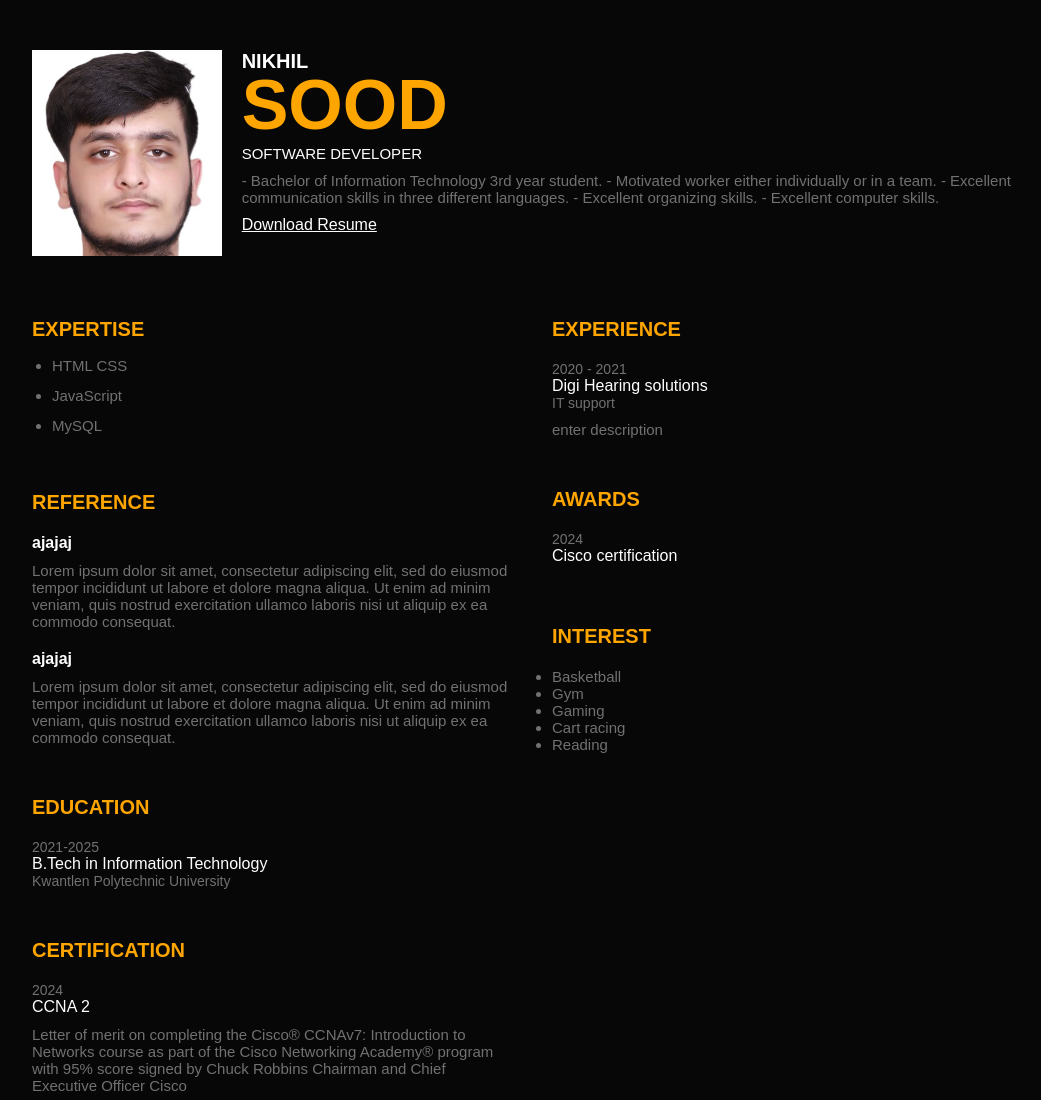
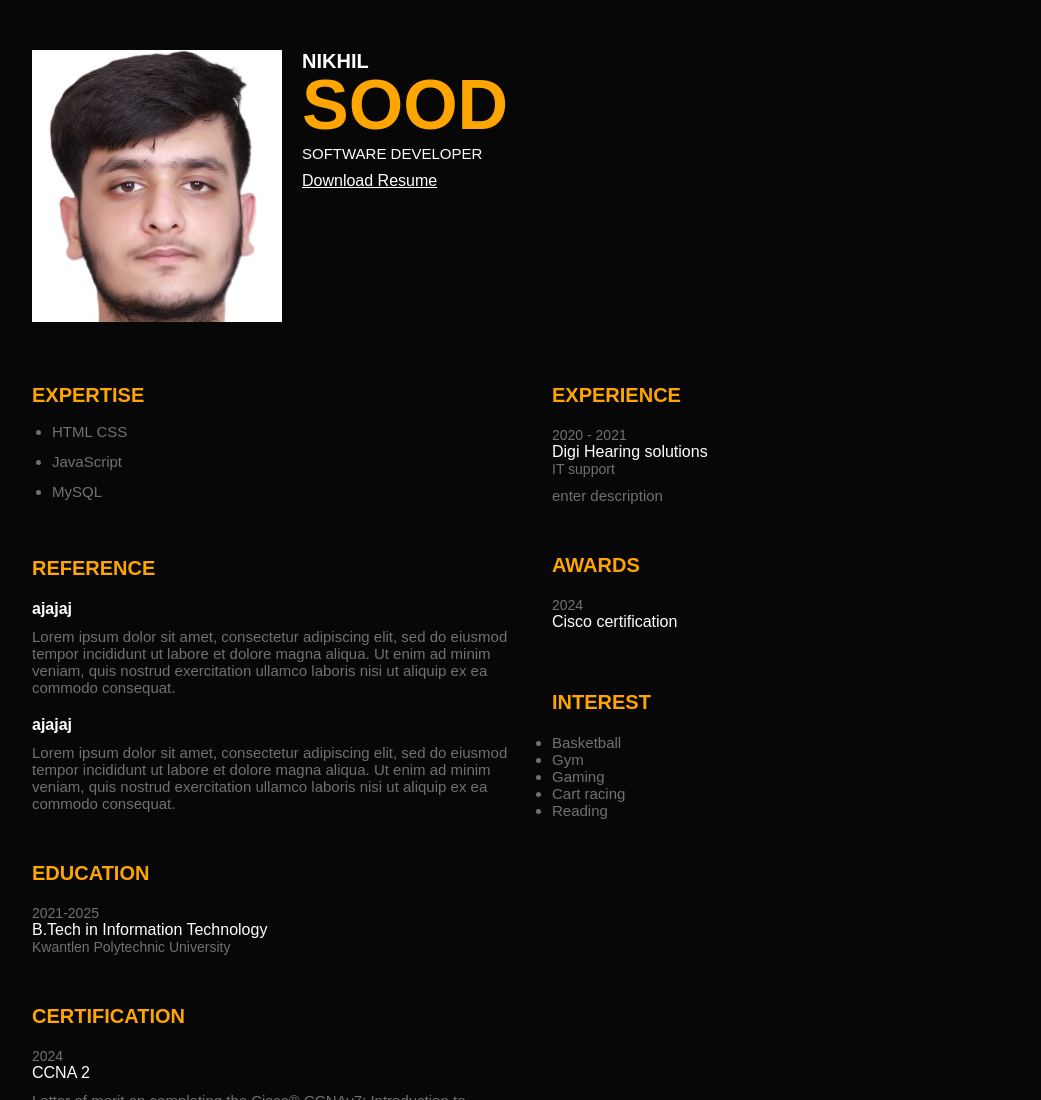
Before and after one commit to nikhil-boop/NS_Resume, a plain HTML site: page index.html in a window 1280 px wide. Shown: the top 1100 px of the page, without its empty margins (108-1149 px from the left). Drawn offline with nearby package versions, Linux system fonts and the light colour scheme.

Commit message:
Add files via upload

```diff
--- a/index.html
+++ b/index.html
@@ -14,7 +14,7 @@
      <div class="profile">
         <div class="profile_container">
             <div class="profile_profileImg">
-               <img src="sood_nikhil.jpg" alt="Nikhil Sood">
+               <img src="sood_nikhil.JPG" alt="Nikhil Sood">
             </div>
             <div>
                 <h1 class="profile_name">
@@ -23,11 +23,6 @@
                 </h1>
                 <p class="profile_title">Software developer</p>
                 <p class="description">
-                    - Bachelor of Information Technology 3rd year student.
-- Motivated worker either individually or in a team.
-- Excellent communication skills in three different languages.
-- Excellent organizing skills.
-- Excellent computer skills.
                 </p>
                <a class="downloadbtn" href="./NIKHIL SOOD_COOP _Resume.pdf" download="Resume.pdf">Download Resume</a>
             </div>
```
